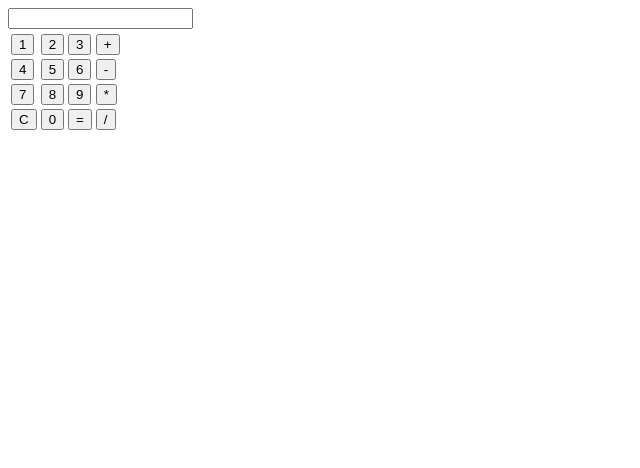
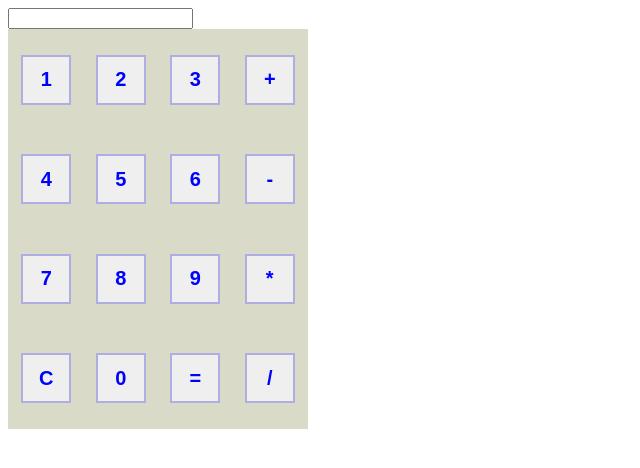
Before and after one commit to huongtrandev/jsBasic_B9-Thuc-hanh, a plain HTML site: page exc_7 calculator/index.html in a window 1280 px wide. Shown: the whole page, without its empty margins (0-640 px from the left). Drawn offline with Linux system fonts and the light colour scheme.

Commit message:
Signed-off-by: huongtrandev <huongtq.dev@gmail.com> calculator version 2 interface

```diff
--- a/exc_7 calculator/index.html
+++ b/exc_7 calculator/index.html
@@ -8,10 +8,8 @@
     <link rel="stylesheet" href="style.css" />
   </head>
   <body>
-    <table>
-      <tr>
-        <input type="text" />
-      </tr>
+    <input type="text" />
+    <table class="calcu">
       <tr>
         <td><button>1</button></td>
         <td><button>2</button></td>
--- a/exc_7 calculator/style.css
+++ b/exc_7 calculator/style.css
@@ -0,0 +1,16 @@
+.calcu {
+  width: 300px;
+  height: 400px;
+  background-color: rgb(217, 218, 199);
+}
+td {
+  text-align: center;
+}
+button {
+  width: 50px;
+  height: 50px;
+  border: 2px solid rgb(174, 174, 226);
+  color: blue;
+  font-size: 20px;
+  font-weight: bold;
+}
```
